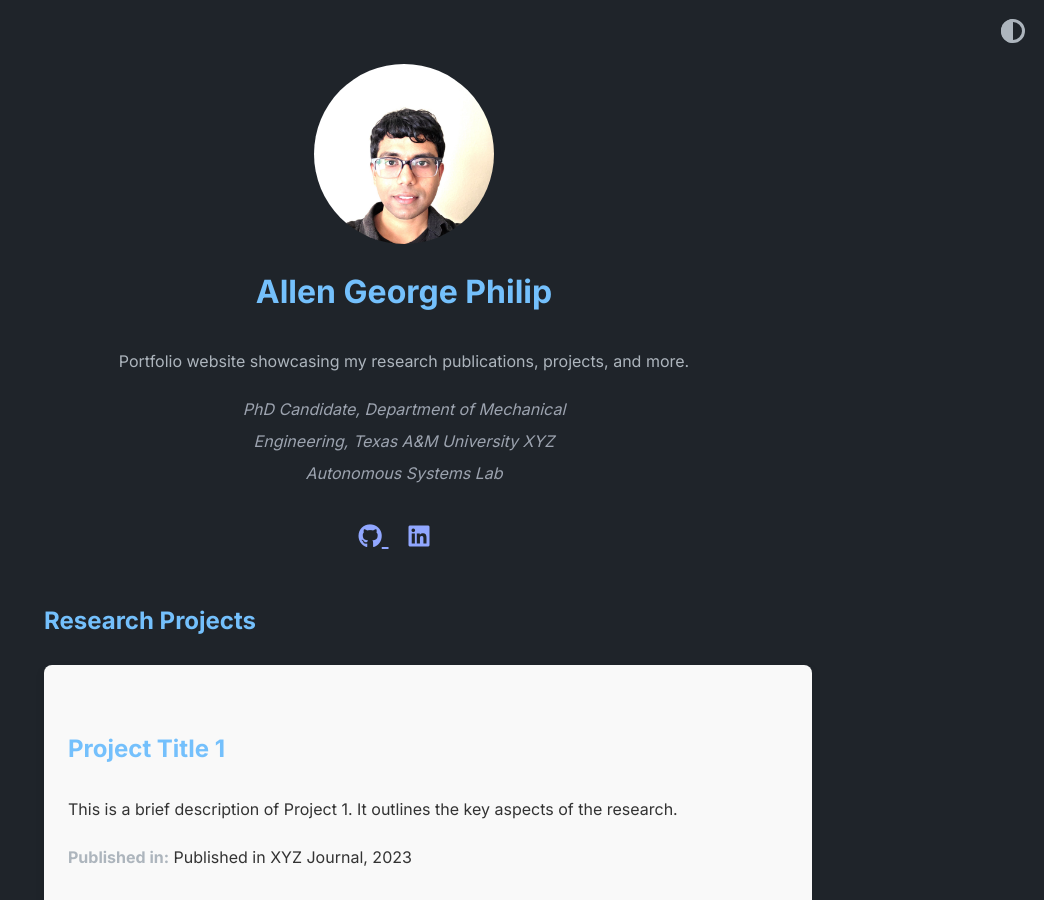
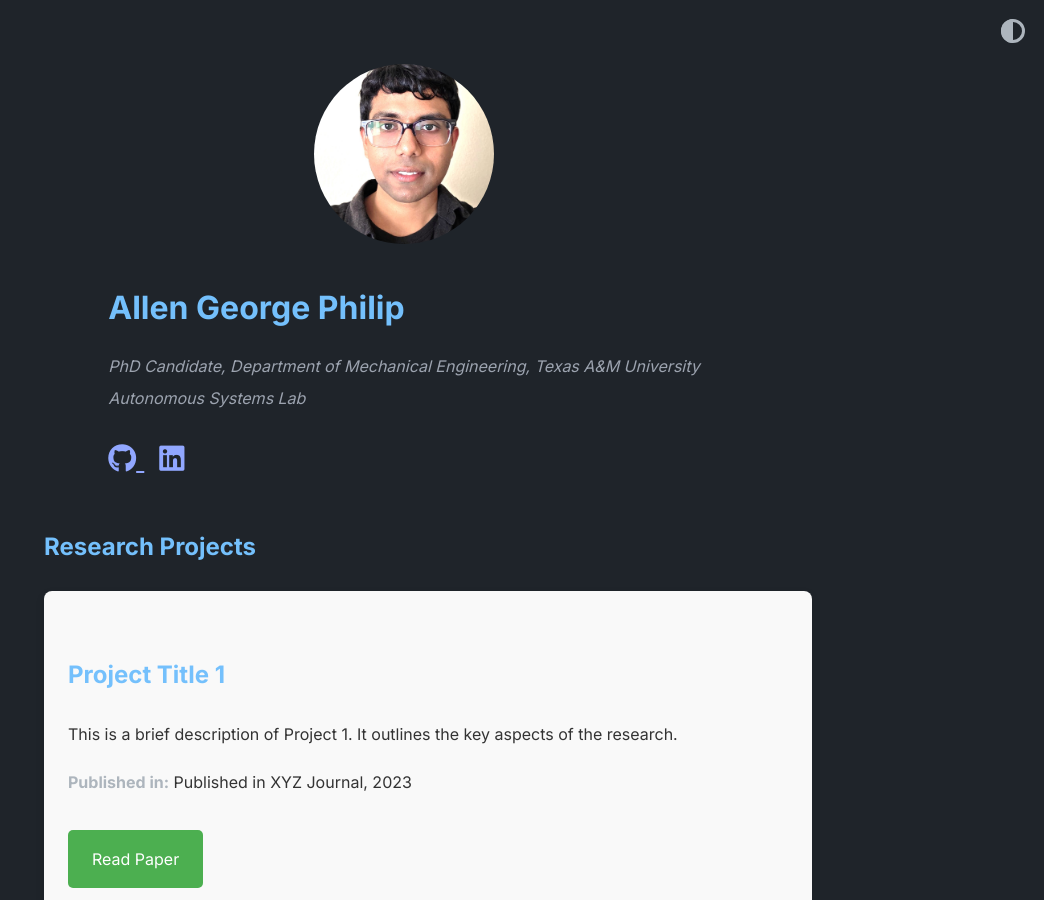
Before and after one commit to axgeorge/axgeorge.github.io, a Jekyll site: the page built from index.md, in a window 1280 px wide and 900 px high. Shown: the whole window, without its empty margins (236-1280 px from the left). Built offline with Jekyll 4.4.1, drawn with Linux system fonts in a browser that asks for light colours; a style sheet for code colours, icons or effects is not loaded.

Commit message:
add media icon

```diff
--- a/_includes/head.html
+++ b/_includes/head.html
@@ -41,13 +41,10 @@
 href="https://cdnjs.cloudflare.com/ajax/libs/font-awesome/6.5.0/css/all.min.css"
 />
 
-  <!-- Academicons -->
+<!-- Academicons for Google Scholar icon -->
 <link
 rel="stylesheet"
 href="https://cdn.jsdelivr.net/npm/academicons@1.9.4/css/academicons.min.css"
 />
 
 </head>
-
-
-</head>
--- a/_layouts/home.html
+++ b/_layouts/home.html
@@ -2,44 +2,48 @@
 layout: default
 ---
 
-<header style="text-align: center; margin-bottom: 2em;">
+<header style="display: flex; align-items: center; justify-content: center; margin-bottom: 2em; gap: 2em; flex-wrap: wrap;">
+
   {% if site.theme_config.show_navbar == true %}
+    <div style="width: 100%; margin-bottom: 1em;">
       {% include horizontal_list.html collection=site.data.home.navbar_entries %}
       <div class="dashed"></div>
+    </div>
   {% endif %}
 
-  <!-- Your picture -->
+  <!-- Picture on the left -->
   <img
-    src="/assets/images/profilepic.jpeg"
+    src="/assets/images/profile.jpeg"
     alt="Allen George Philip"
-    style="border-radius: 50%; width: 180px; height: 180px; object-fit: cover; margin: 0 auto 1em;"
+    style="border-radius: 50%; width: 180px; height: 180px; object-fit: cover; flex-shrink: 0;"
   />
 
+  <!-- Right side: Name, affiliations, and social icons -->
+  <div style="max-width: 600px;">
+
     <!-- Name -->
-  <h1 style="margin-top: 0;">{{ site.title }}</h1>
-
-  {% if site.theme_config.show_description == true %}
-    <p>{{ site.description }}</p>
-  {% endif %}
+    <h1 style="margin-top: 0; margin-bottom: 0.3em;">{{ site.title }}</h1>
 
     <!-- Affiliations -->
-  <p style="font-style: italic; color: var(--text-secondary); max-width: 400px; margin: 0 auto 1em;">
-    PhD Candidate, Department of Mechanical Engineering, Texas A&M University XYZ<br />
+    <p style="font-style: italic; color: var(--text-secondary); margin-top: 0; margin-bottom: 1em;">
+      PhD Candidate, Department of Mechanical Engineering, Texas A&M University<br />
       Autonomous Systems Lab
     </p>
 
     <!-- Social Icons -->
-  <div style="font-size: 1.5em; margin-top: 1em;">
-    <a href="https://github.com/axgeorge" target="_blank" style="margin: 0 10px; color: var(--links);">
+    <div style="font-size: 1.8em;">
+      <a href="https://github.com/axgeorge" target="_blank" style="margin-right: 15px; color: var(--links);">
         <i class="fab fa-github"></i>
       </a>
-    <a href="https://linkedin.com/in/algeph" target="_blank" style="margin: 0 10px; color: var(--links);">
+      <a href="https://linkedin.com/in/algeph" target="_blank" style="margin-right: 15px; color: var(--links);">
         <i class="fab fa-linkedin"></i>
       </a>
-    <a href="https://scholar.google.com/citations?user=OSeY4LAAAAAJ&hl=en" target="_blank" style="margin: 0 10px; color: var(--links);">
+      <a href="https://scholar.google.com/citations?user=OSeY4LAAAAAJ&hl=en" target="_blank" style="color: var(--links);">
         <i class="ai ai-google-scholar"></i>
       </a>
     </div>
+  </div>
+
 </header>
 
 
```
Also changed, not shown: assets/images/profile.jpeg (added). Lines whose indentation alone changed are shown as unchanged.
